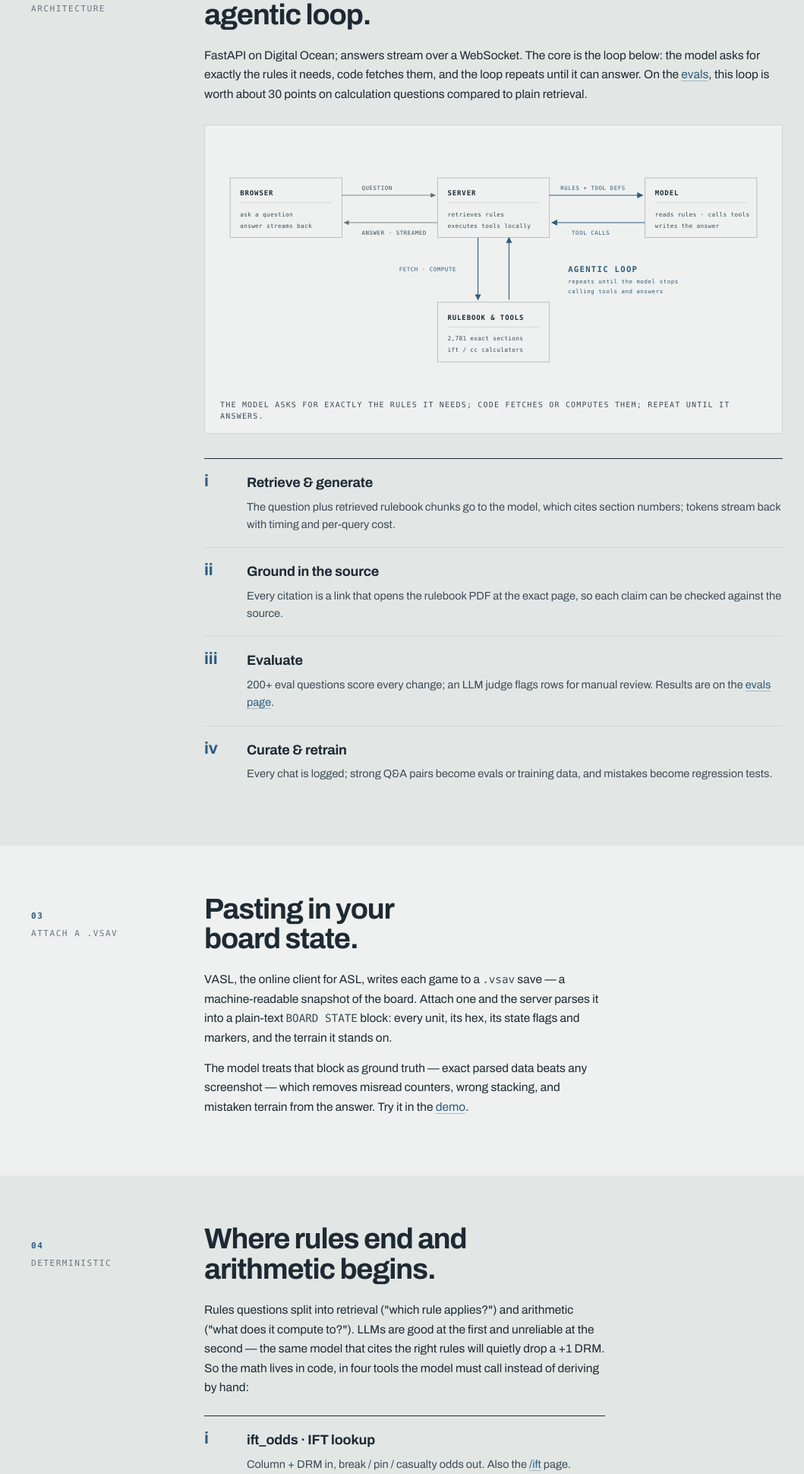
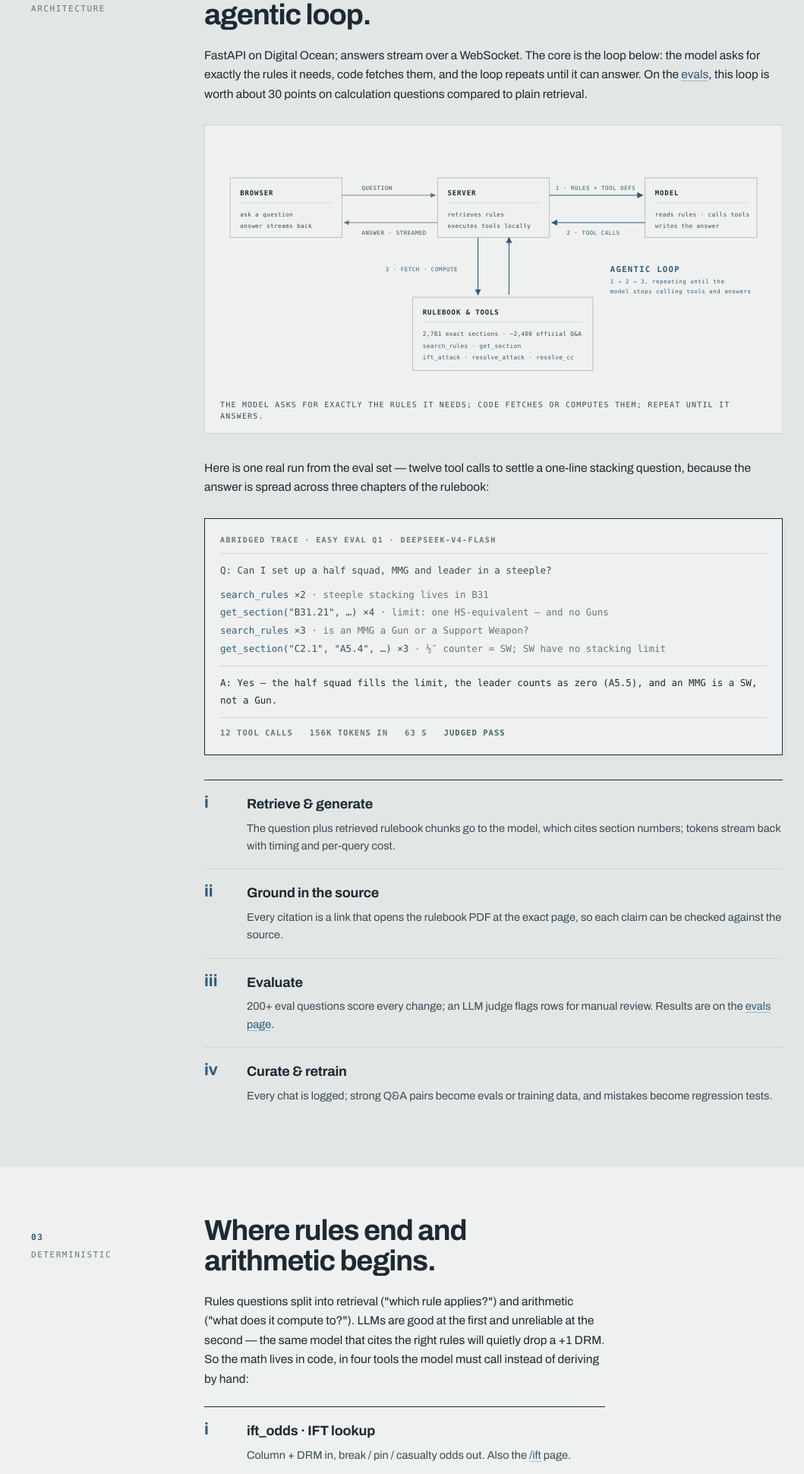
Before and after one commit to kehannan/ruleschat, a FastAPI app: page /about in a window 1280 px wide. Shown: the part 1081-3021 px from the top of the page at 76% size, without its empty margins (221-1280 px from the left). Run offline with FastAPI, Linux system fonts and the light colour scheme; some web fonts are replaced.

Commit message:
About: add real eval trace, toolbelt in schematic; drop vsav/hardness/ASL sections
- Architecture SVG: wider Rulebook & Tools box listing the actual tools,
  numbered loop steps (1 rules+defs, 2 tool calls, 3 fetch/compute)
- New abridged trace card (easy eval Q1 steeple question, real stats:
  12 tool calls, 156k tokens, 63 s, judged pass) with stats footer
- Streamline to four sections: Motivation, Architecture, Deterministic,
  Verified; renumber rails, fix alt alternation, remove unused CSS

Co-Authored-By: Claude Fable 5 <noreply@anthropic.com>

```diff
--- a/templates/about.html
+++ b/templates/about.html
@@ -206,12 +167,29 @@
   .site .arch-figure .ab-flow-d { stroke: var(--ink); stroke-opacity: 0.55; fill: none; stroke-width: 1.2; stroke-dasharray: 4 4; }
   .site .arch-figure .ab-hr { stroke: var(--hair); stroke-width: 1; }
   .site .arch-figure .ab-loop { font-family: var(--mono); font-size: 13px; font-weight: 600; letter-spacing: 0.12em; fill: var(--accent); }
+  .site .arch-figure .ab-tool { font-family: var(--mono); font-size: 9.5px; letter-spacing: 0.04em; fill: var(--accent); }
+
+  /* Stats footer for the trace card (card styles are global) */
+  .site .trace-card { margin: 28px 0 32px; }
+  .site .trace-stats {
+    border-top: 1px solid var(--hair);
+    margin-top: 10px;
+    padding-top: 10px;
+    display: flex;
+    gap: 6px 22px;
+    flex-wrap: wrap;
+    font-size: 10.5px;
+    font-weight: 600;
+    letter-spacing: .1em;
+    text-transform: uppercase;
+    color: var(--muted);
+  }
+  .site .trace-stats .t-verdict { color: var(--pass); }
 
   @media (max-width: 720px) {
     .site .about-row { grid-template-columns: 1fr; gap: 18px; }
     .site .about-rail { display: flex; align-items: baseline; gap: 12px; }
     .site .about-rail .rail-title { margin-top: 0; }
-    .site .hard-list .row { grid-template-columns: 1fr; gap: 4px; }
   }
 </style>
 {% endblock %}
@@ -318,11 +296,12 @@
             <text class="ab-sub" x="700" y="140">writes the answer</text>
 
             <!-- RULEBOOK & TOOLS -->
-            <rect class="ab-box" x="350" y="260" width="180" height="96"/>
-            <text class="ab-title" x="366" y="288">RULEBOOK &amp; TOOLS</text>
-            <line class="ab-hr" x1="366" y1="300" x2="514" y2="300"/>
-            <text class="ab-sub" x="366" y="322">2,781 exact sections</text>
-            <text class="ab-sub" x="366" y="340">ift / cc calculators</text>
+            <rect class="ab-box" x="310" y="252" width="290" height="118"/>
+            <text class="ab-title" x="326" y="280">RULEBOOK &amp; TOOLS</text>
+            <line class="ab-hr" x1="326" y1="292" x2="584" y2="292"/>
+            <text class="ab-sub" x="326" y="314">2,781 exact sections · ~2,400 official Q&amp;A</text>
+            <text class="ab-tool" x="326" y="334">search_rules · get_section</text>
+            <text class="ab-tool" x="326" y="352">ift_attack · resolve_attack · resolve_cc</text>
 
             <!-- Browser <-> Server -->
             <line class="ab-flow" x1="196" y1="88" x2="346" y2="88" marker-end="url(#ah)"/>
@@ -332,18 +311,37 @@
 
             <!-- Agentic loop: server <-> model <-> tools, in accent -->
             <line class="ab-flow-a" x1="530" y1="88" x2="680" y2="88" marker-end="url(#ah-a)"/>
-            <text class="ab-lbl-a" x="548" y="80">RULES + TOOL DEFS</text>
+            <text class="ab-lbl-a" x="540" y="80">1 · RULES + TOOL DEFS</text>
             <line class="ab-flow-a" x1="684" y1="132" x2="534" y2="132" marker-end="url(#ah-a)"/>
-            <text class="ab-lbl-a" x="566" y="152">TOOL CALLS</text>
-            <path class="ab-flow-a" d="M 415 156 L 415 256" marker-end="url(#ah-a)"/>
-            <path class="ab-flow-a" d="M 465 256 L 465 156" marker-end="url(#ah-a)"/>
-            <text class="ab-lbl-a" x="288" y="210">FETCH · COMPUTE</text>
+            <text class="ab-lbl-a" x="558" y="152">2 · TOOL CALLS</text>
+            <path class="ab-flow-a" d="M 415 156 L 415 248" marker-end="url(#ah-a)"/>
+            <path class="ab-flow-a" d="M 465 248 L 465 156" marker-end="url(#ah-a)"/>
+            <text class="ab-lbl-a" x="266" y="210">3 · FETCH · COMPUTE</text>
 
-            <text class="ab-loop" x="560" y="212">AGENTIC LOOP</text>
-            <text class="ab-lbl-a" x="560" y="230">repeats until the model stops</text>
-            <text class="ab-lbl-a" x="560" y="246">calling tools and answers</text>
+            <text class="ab-loop" x="628" y="212">AGENTIC LOOP</text>
+            <text class="ab-lbl-a" x="628" y="230">1 → 2 → 3, repeating until the</text>
+            <text class="ab-lbl-a" x="628" y="246">model stops calling tools and answers</text>
           </svg>
           <figcaption>The model asks for exactly the rules it needs; code fetches or computes them; repeat until it answers.</figcaption>
+        </figure>
+
+        <div class="about-prose">
+          <p>
+            Here is one real run from the eval set — twelve tool calls to
+            settle a one-line stacking question, because the answer is
+            spread across three chapters of the rulebook:
+          </p>
+        </div>
+
+        <figure class="trace-card">
+          <figcaption>ABRIDGED TRACE · EASY EVAL Q1 · DEEPSEEK-V4-FLASH</figcaption>
+          <div class="trace-q">Q: Can I set up a half squad, MMG and leader in a steeple?</div>
+          <div class="trace-line"><span class="t-call">search_rules</span><span class="t-args"> ×2</span> <span class="t-note">steeple stacking lives in B31</span></div>
+          <div class="trace-line"><span class="t-call">get_section</span><span class="t-args">("B31.21", …) ×4</span> <span class="t-note">limit: one HS-equivalent — and no Guns</span></div>
+          <div class="trace-line"><span class="t-call">search_rules</span><span class="t-args"> ×3</span> <span class="t-note">is an MMG a Gun or a Support Weapon?</span></div>
+          <div class="trace-line"><span class="t-call">get_section</span><span class="t-args">("C2.1", "A5.4", …) ×3</span> <span class="t-note">½&Prime; counter = SW; SW have no stacking limit</span></div>
+          <div class="trace-a">A: Yes — the half squad fills the limit, the leader counts as zero (A5.5), and an MMG is a SW, not a Gun.</div>
+          <div class="trace-stats"><span>12 tool calls</span><span>156k tokens in</span><span>63 s</span><span class="t-verdict">judged pass</span></div>
         </figure>
 
         <ol class="stage-list">
@@ -395,42 +393,12 @@
   </div>
 </section>
 
-<!-- 03 · Attach a .vsav save -->
+<!-- 03 · Deterministic answers -->
 <section class="about-section">
   <div class="wrap-narrow">
     <div class="about-row">
       <div class="about-rail">
         <div class="num-eyebrow"><span class="num">03</span></div>
-        <div class="rail-title">Attach a .vsav</div>
-      </div>
-      <div>
-        <h2 class="about-h2">Pasting in your<br /><em>board state</em>.</h2>
-        <div class="about-prose">
-          <p>
-            VASL, the online client for ASL, writes each game to a
-            <span class="mono">.vsav</span> save — a machine-readable snapshot
-            of the board. Attach one and the server parses it into a plain-text
-            <span class="mono">BOARD STATE</span> block: every unit, its hex,
-            its state flags and markers, and the terrain it stands on.
-          </p>
-          <p>
-            The model treats that block as ground truth — exact parsed data
-            beats any screenshot — which removes misread counters, wrong
-            stacking, and mistaken terrain from the answer. Try it in the
-            <a class="inline-link" href="{{ url_for('demo') }}">demo</a>.
-          </p>
-        </div>
-      </div>
-    </div>
-  </div>
-</section>
-
-<!-- 04 · Deterministic answers -->
-<section class="about-section alt">
-  <div class="wrap-narrow">
-    <div class="about-row">
-      <div class="about-rail">
-        <div class="num-eyebrow"><span class="num">04</span></div>
         <div class="rail-title">Deterministic</div>
       </div>
       <div>
@@ -470,9 +438,9 @@
             <div>
               <div class="stage-title"><span class="mono">resolve_attack</span> · Save-driven fire</div>
               <div class="stage-body">
-                A whole fire attack computed from an attached
-                <span class="mono">.vsav</span> — every modifier derived from
-                the file, returned as an itemized ledger.
+                A whole fire attack computed from an attached VASL
+                <span class="mono">.vsav</span> save — every modifier derived
+                from the file, returned as an itemized ledger.
               </div>
             </div>
           </li>
@@ -498,11 +466,11 @@
   </div>
 </section>
 
-<section class="about-section">
+<section class="about-section alt">
   <div class="wrap-narrow">
     <div class="about-row">
       <div class="about-rail">
-        <div class="num-eyebrow"><span class="num">05</span></div>
+        <div class="num-eyebrow"><span class="num">04</span></div>
         <div class="rail-title">Verified</div>
       </div>
       <div>
@@ -539,81 +507,6 @@
             </div>
           </li>
         </ol>
-      </div>
-    </div>
-  </div>
-</section>
-
-<!-- 05 · What makes this hard -->
-<section class="about-section alt">
-  <div class="wrap-narrow">
-    <div class="about-row">
-      <div class="about-rail">
-        <div class="num-eyebrow"><span class="num">06</span></div>
-        <div class="rail-title">Hardness</div>
-      </div>
-      <div>
-        <h2 class="about-h2">Where this domain bites the<br /><em>standard RAG playbook</em>.</h2>
-        <div class="hard-list">
-          <div class="row">
-            <div class="term">Scale</div>
-            <div class="body">Over a million tokens — no context window holds it.</div>
-          </div>
-          <div class="row">
-            <div class="term">Cross-references</div>
-            <div class="body">Complete answers need several non-adjacent sections at once.</div>
-          </div>
-          <div class="row">
-            <div class="term">Multimodal content</div>
-            <div class="body">Maps, counters, and tables that text retrieval loses.</div>
-          </div>
-          <div class="row">
-            <div class="term">Precision</div>
-            <div class="body">Miss one exception and the gameplay is wrong.</div>
-          </div>
-          <div class="row">
-            <div class="term">Calculation</div>
-            <div class="body">Many questions chain table lookups retrieval can't resolve — hence the tools.</div>
-          </div>
-        </div>
-      </div>
-    </div>
-  </div>
-</section>
-
-<!-- 06 · About ASL -->
-<section class="about-section">
-  <div class="wrap-narrow">
-    <div class="about-row">
-      <div class="about-rail">
-        <div class="num-eyebrow"><span class="num">07</span></div>
-        <div class="rail-title">About ASL</div>
-      </div>
-      <div>
-        <h2 class="about-h2">A 1985 hex-and-counter<br /><em>tactical wargame</em>.</h2>
-        <div class="about-prose">
-          <p>
-            Advanced Squad Leader is a WW2 tactical hex-and-counter wargame,
-            published by Avalon Hill in 1985 and now by Multi-Man Publishing.
-            Most play today happens online over
-            <a class="inline-link" href="https://vassalengine.org/" target="_blank" rel="noopener noreferrer">VASSAL</a>
-            and <a class="inline-link" href="https://vasl.info/" target="_blank" rel="noopener noreferrer">VASL</a>.
-          </p>
-        </div>
-        <ul class="about-links">
-          <li>
-            <a class="inline-link" href="https://en.wikipedia.org/wiki/Advanced_Squad_Leader" target="_blank" rel="noopener noreferrer">Wikipedia entry</a>
-            — background and history
-          </li>
-          <li>
-            <a class="inline-link" href="https://vasl.info/" target="_blank" rel="noopener noreferrer">VASL</a>
-            — the online client that produces the <span class="mono">.vsav</span> saves this app reads
-          </li>
-          <li>
-            <a class="inline-link" href="https://www.multimanpublishing.com/" target="_blank" rel="noopener noreferrer">Multi-Man Publishing</a>
-            — current publisher of ASL
-          </li>
-        </ul>
       </div>
     </div>
   </div>
```
Also changed, not shown: other parts of templates/about.html (+0 -39 lines).
